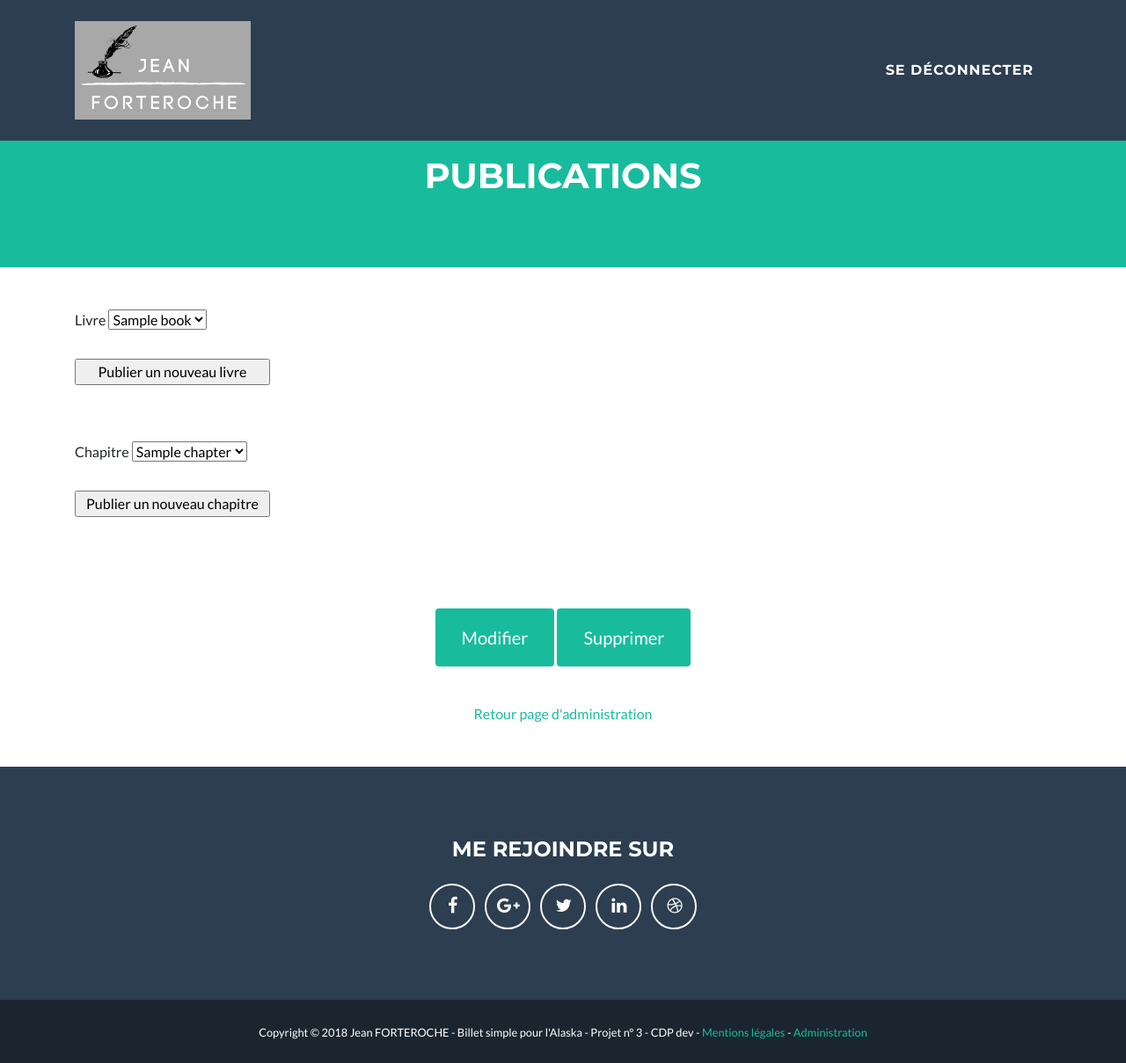
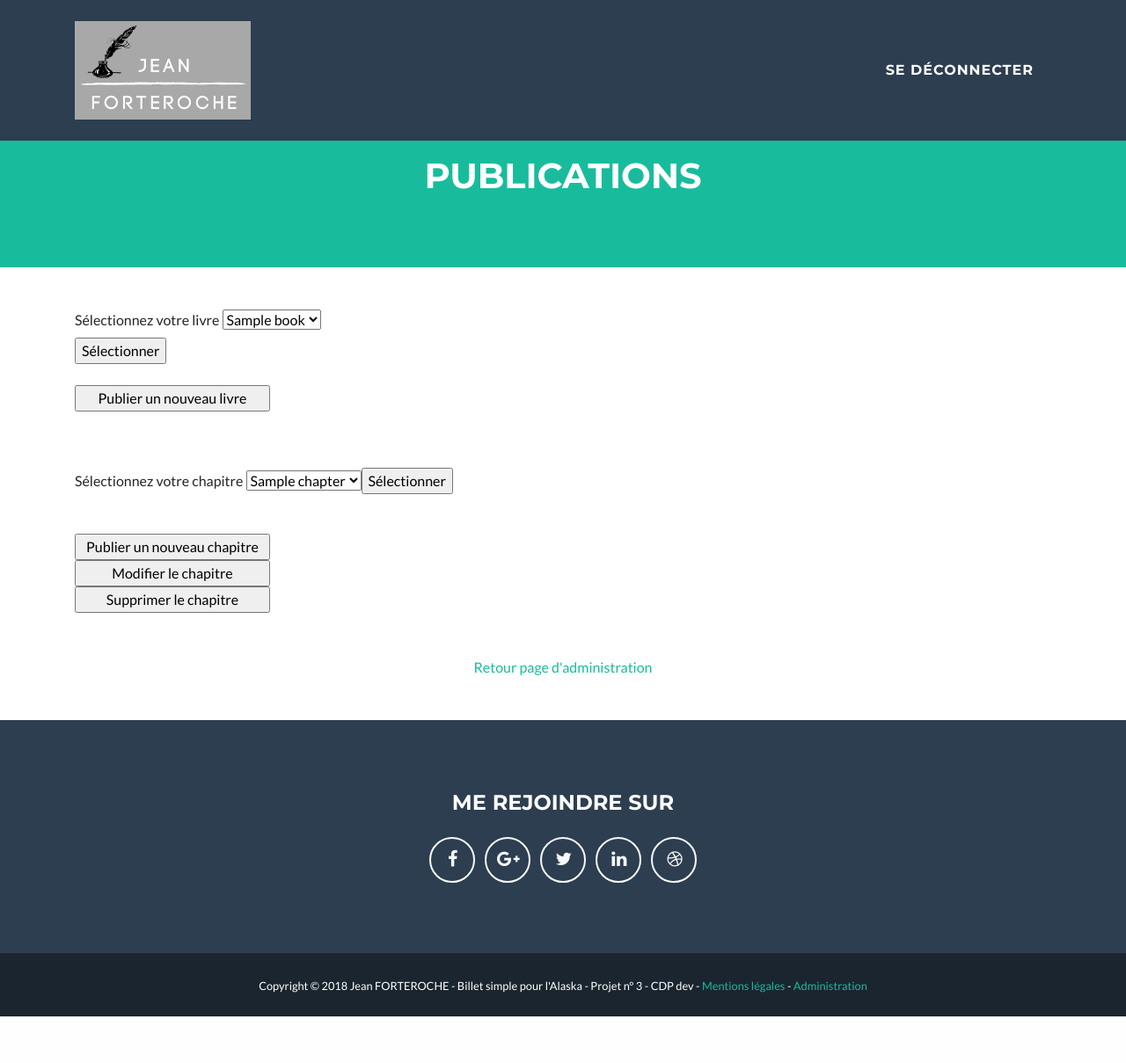
Before and after one commit to Youlich/BlogForteroche, a PHP site: template view/frontend/Publications.php in a window 1280 px wide. Shown: the whole page at 88% size. After the commit the page ends 1156 px from the top, so only its background shows below. Run offline with PHP 8.4, Linux system fonts and the light colour scheme; the template is opened without the code that fills it: most values are stand-ins (such as "Sample title", 1, 10 or a date in 2020); some libraries are stand-ins or nearby versions.

Commit message:
modif view publication

```diff
--- a/view/frontend/Publications.php
+++ b/view/frontend/Publications.php
@@ -13,18 +13,26 @@
 <body class="top">
 
 <br/><br/>
+<!-- La page complète -->
 <div class="container">
 
+    <!-- section livre -->
     <div class="form-group">
+
+        <form action="index.php?action=publier" method="post">
             <div>
-                <label>Livre</label>
+                <label>Sélectionnez votre livre</label>
                 <select name="book" id="book" size="1">
                     <?php foreach ($books as $book) { ?>
-                    <option value="<?php echo $book->getTitle();  ?>"><?php echo $book->getTitle();  ?></option> <?php } ?>
+                    <option value="book"><?php echo $book->getTitle();  ?></option> <?php } ?>
+
                 </select>
-                <!-- cette sélection doit donner un bookID pour le chapitre -->
+            </div>
+            <div>
+                <input type="submit" class="button" value="Sélectionner" />
             </div>
             <br/>
+        </form>
             <div>  <a href="index.php?action=publier&amp;publierlivre=1">
                     <input type="button" class="bouton" name= "button" value="Publier un nouveau livre"></a></div>
             <?php if (!empty($_GET['publierlivre'])): ?>
@@ -41,7 +49,7 @@
                     </tr>
                     <tr>
                         <td >
-                            <input class="btn btn-success btn-md" type="submit" id="submitaddbook" name="submitaddbook" value="Ajouter" />
+                            <input class="btn btn-success btn-md" type="submit" id="submit" name="submit" value="Ajouter" />
                         </td>
                     </tr>
                 </table>
@@ -50,25 +58,42 @@
     <br/>
    </div>
     <br/>
+
+    <!-- Fin section livre -->
+
+    <!-- Section chapitre -->
+
     <div class="form-group">
+
+        <form action="index.php?action=publier" method="post">
             <div>
-                <label>Chapitre</label>
-                <select name="chapitre" id="chapitre" size="1">
+                <label>Sélectionnez votre chapitre</label>
+                <select  id="chapter" size="1" >
                     <?php foreach ($chapters as $chapter) { ?>
-                    <option value="<?php echo $chapter->getTitle(); ?>"><?php echo $chapter->getTitle(); ?></option> <?php } ?>
+                    <option name="chapterSelect" value="$selectChapter"><?php echo $chapter->getTitle(); ?></option> <?php } ?>
+             <div>
+                <input type="submit" name="chapter" class="button" value="Sélectionner" />
+            </div>
                 </select>
             </div>
+
         <br/>
-                <div> <a href="index.php?action=publier&amp;publierchapitre=1">
+        </form>
+
+                <div> <a href="index.php?action=publier&amp;publierchapitre=1 ">
                         <input type="button" class="bouton" name= "button" value="Publier un nouveau chapitre"></a></div>
-                <?php if (!empty($_GET['publierchapitre'])): ?>
+                        <div> <a href="index.php?action=publier&amp;modifierchapitre=1">
+                                <input type="button" class="bouton" name="button" value="Modifier le chapitre"></a></div>
+                        <div><a href="index.php?action=publier&amp;supprimerchapitre=1">
+                                <input type="button" class="bouton" name="button" value="Supprimer le chapitre"></a></div>
+                <?php if (!empty($_GET['publierchapitre'])){ ?>
                 <form action="index.php?action=addchapter" method="post" enctype="multipart/form-data" >
                     <table>
                         <tr>
                             <td>
                                 <br/><br/>
                                 <input type="hidden" value="" <!-- ici le bookId -->
-                                <label for="titre">Nouveau titre de chapitre : </label>
+                                <label for="titre">Titre du chapitre : </label>
                             </td>
                             <td><br/><br/>
                             <input type="text" name="titrechapitre" id="titrechapitre" style="width: 200%;" placeholder="Chapitre x : titre"/>
@@ -99,22 +124,50 @@
                         </tr>
                     </table>
                 </form>
-                <?php endif; ?>
+               <?php } elseif (!empty($_GET['modifierchapitre'])){ ?>
+        <form action="index.php?action=modifchapter" method="post" enctype="multipart/form-data" >
+            <table>
+                <tr>
+                    <td>
+                        <br/><br/>
+                        <input type="hidden" value="<?php $chapter->getbookId(); ?>"
+                        <label for="titre">Nouveau titre de chapitre : </label>
+                    </td>
+                    <br/><br/>
+                    <td>
+
+                        <input type="text" name="titrechapitre" id="titrechapitre" style="width: 200%;" placeholder=""/>
+
+                    </td>
+                </tr>
+                <tr>
+                    <td>
+                        <label>Contenu</label>
+                    </td>
+                    <td>
+                        <textarea class="content" id="contenu" name="contenu" rows="15" placeholder="<?php echo $chapter->getContent(); ?>" ></textarea>
+                    </td>
+                </tr>
+                <tr>
+                    <td>
+                        <label>Télécharger une image<br/> (tous formats | max. 1 Mo) :</label>
+                    </td>
+                    <td>
+                        <input type="file" name="image" id="image"/>
+                        <input type="hidden" name="MAX_FILE_SIZE" value="12345" placeholder="<?php echo $chapter->getImage(); ?>" />
+
+                    </td>
+                </tr>
+                <tr>
+                    <td >
+                        <input class="btn btn-success btn-md" type="submit" id="submit" name="submit" value="Publier" />
+                    </td>
+                </tr>
+            </table>
+        </form>
+
+               <?php } ?>
         <br/>
-    </div>
-    <br/>
-    <div class="form-group">
-
-
-
-
-    </div>
-    <br>
-
-    <div class="form-group" align="center">
-
-        <button type="submit" class="btn btn-primary btn-xl" id="Button">Modifier</button>
-        <button type="submit" class="btn btn-primary btn-xl" id="Button">Supprimer</button>
     </div>
 
 
```
